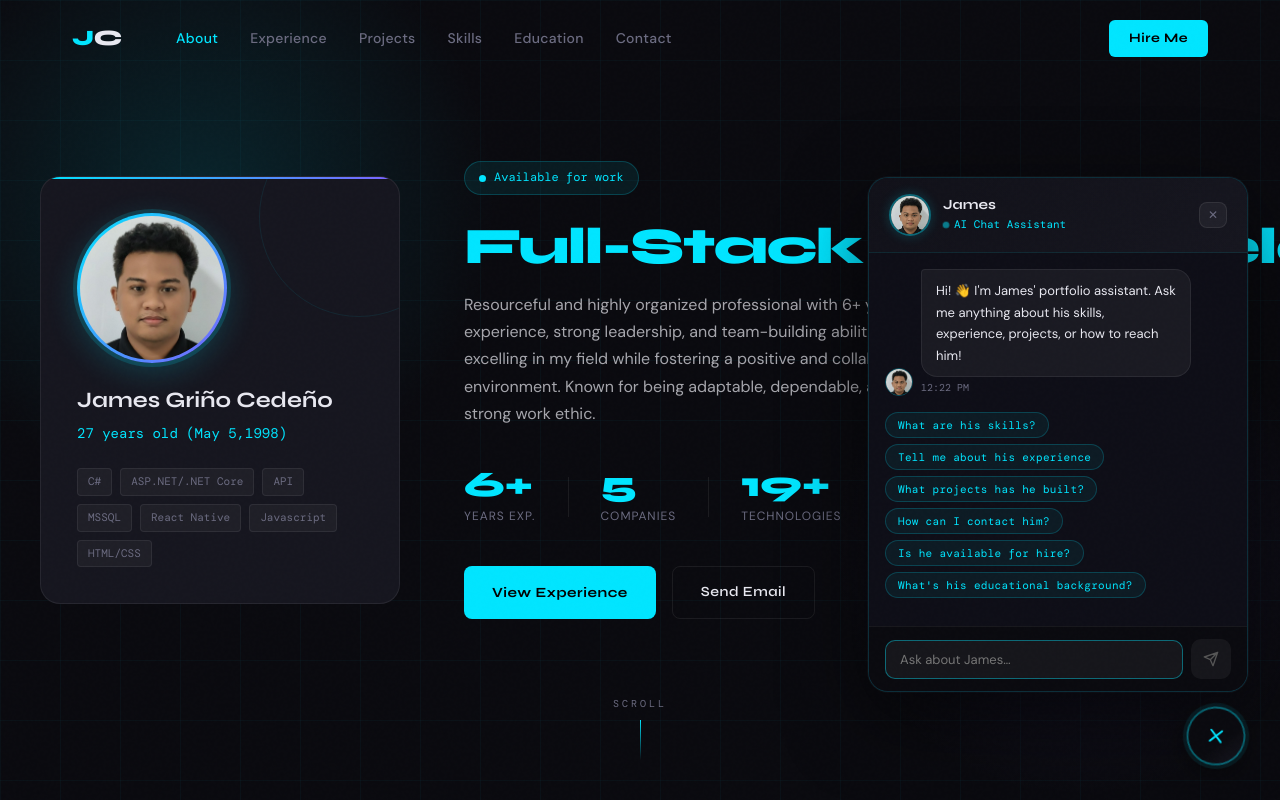
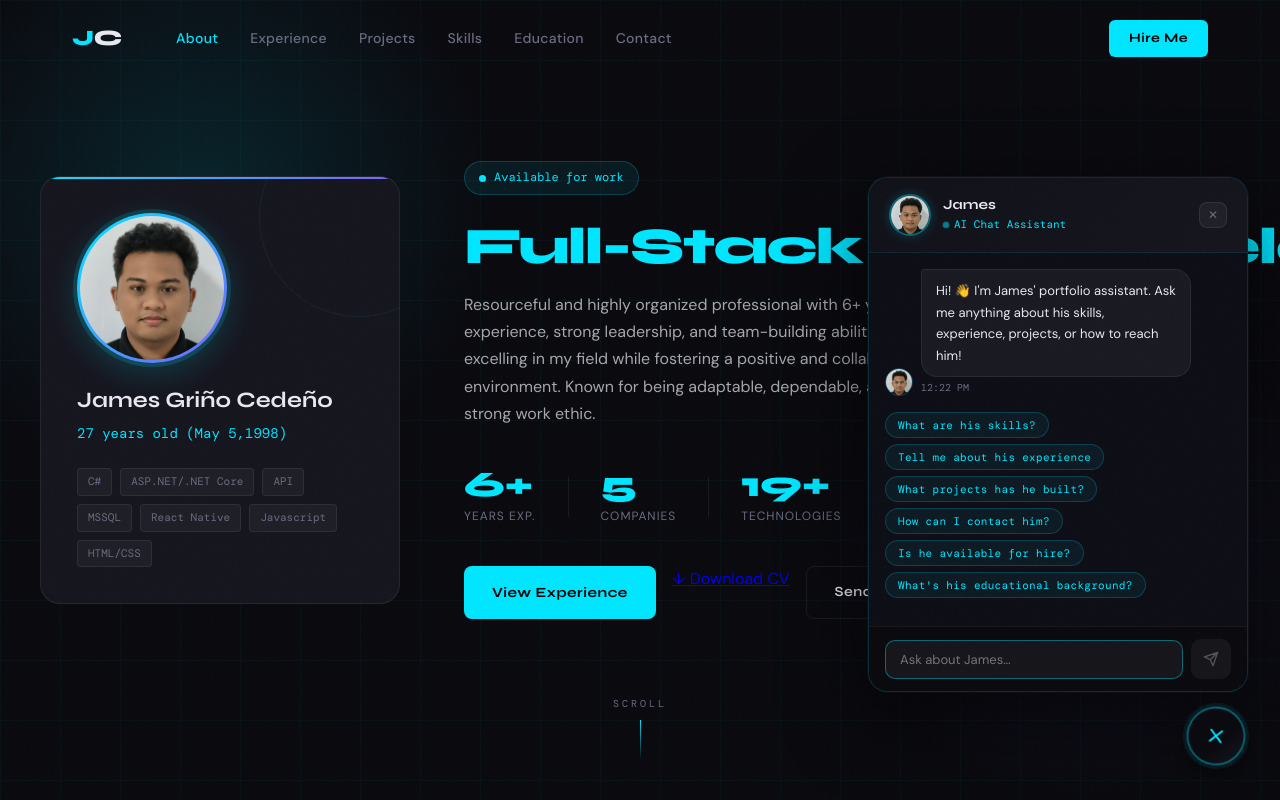
Before and after one commit to jamesced445/my-portfolio, a Next.js app: page / in a window 1280 px wide. Shown: the top 800 px of the page. Built offline with nearby package versions, Linux system fonts and the light colour scheme; a web font is replaced by a local one.

Commit message:
Add download link for CV in page.tsx

```diff
--- a/src/app/page.tsx
+++ b/src/app/page.tsx
@@ -154,6 +154,13 @@ export default function Home() {
               <button className={styles.btnPrimary} onClick={() => scrollTo("experience")}>
                 View Experience
               </button>
+               <a
+                  href="/James_Cedeno_Resume.pdf"
+                  download="James_Cedeno_Resume.pdf"
+                  className={styles.btnDownload}
+                >
+                  ↓ Download CV
+                </a>
                 <a
                   href={`https://mail.google.com/mail/?view=cm&fs=1&to=${resumeData.contact.email}&su=Hello&body=Hi%20there`}
                   target="_blank"
```
